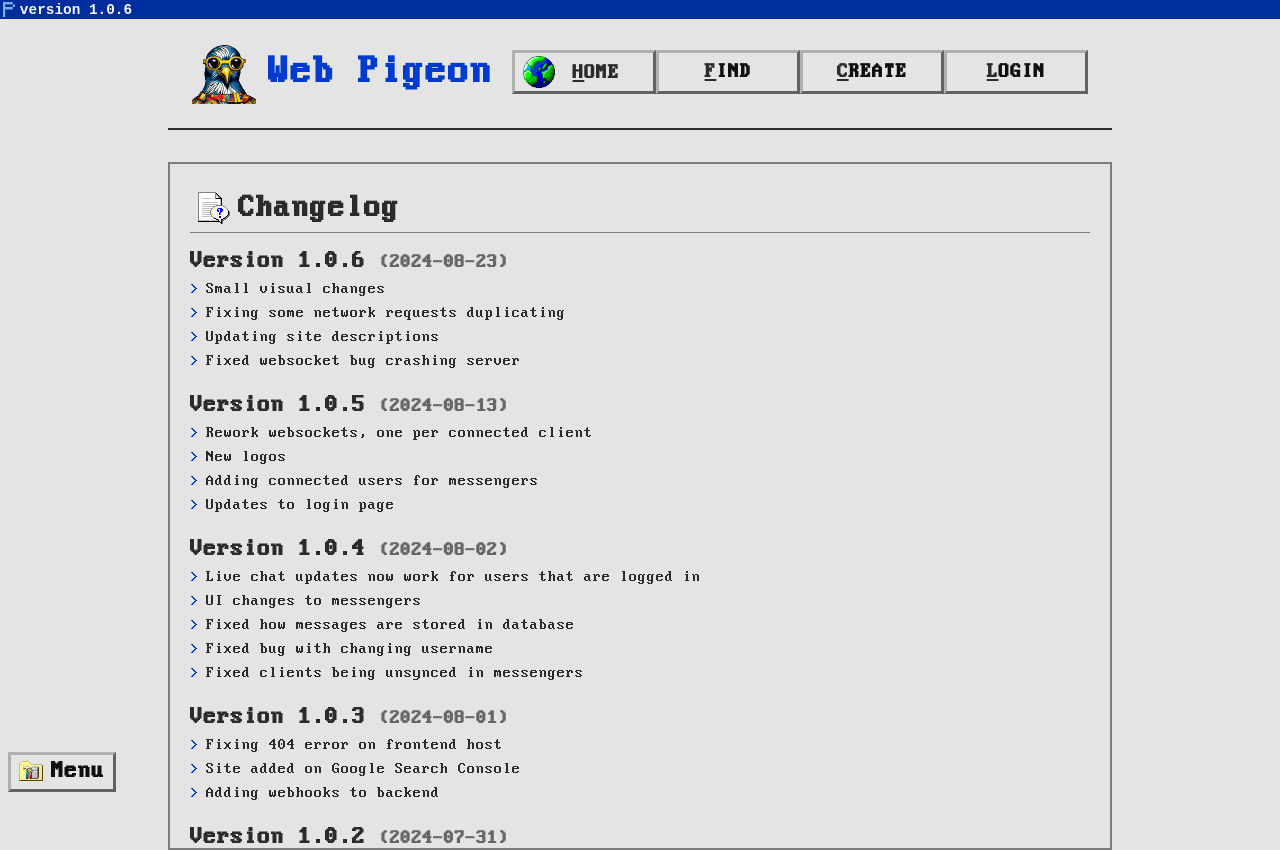
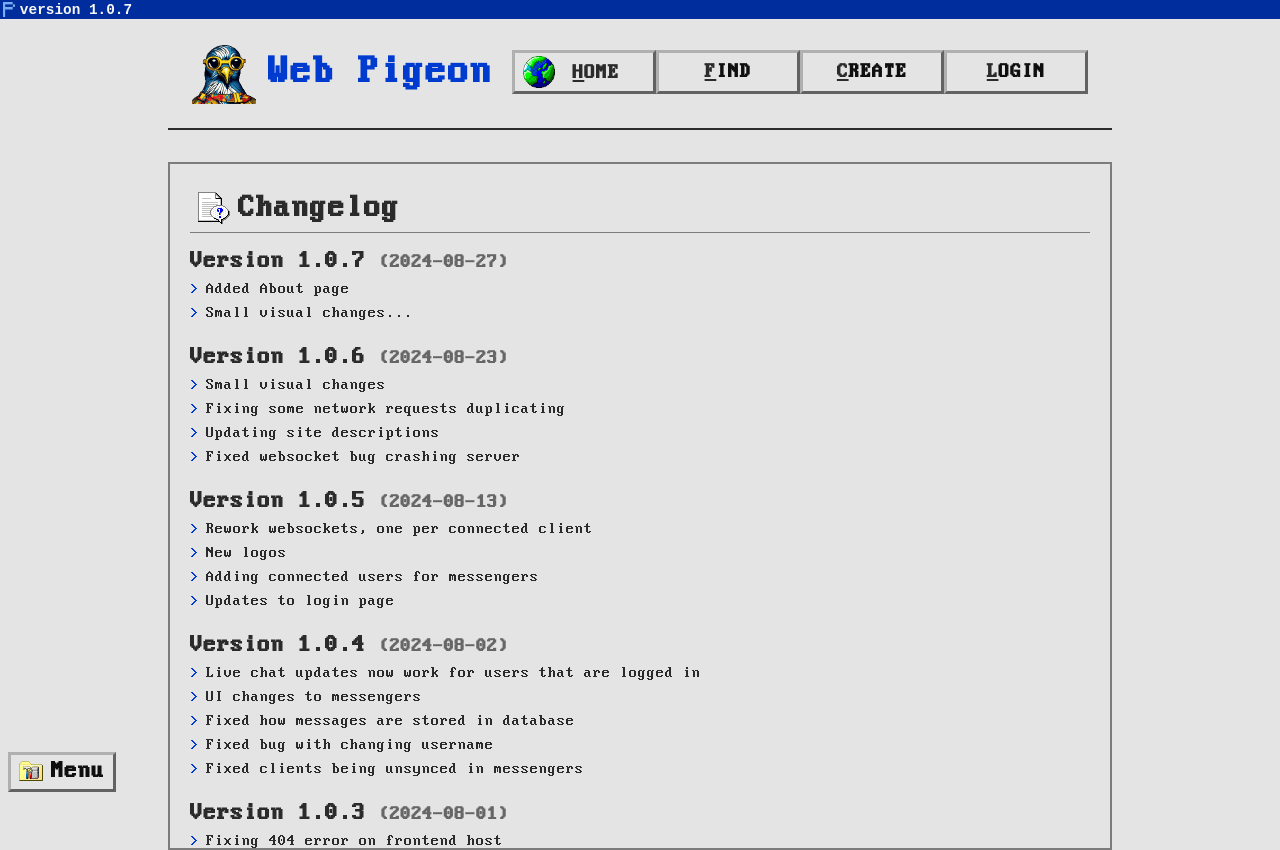
Before and after one commit to AndersJensen5004/WebPigeon, a React (Create React App) app in the folder web-pigeon/: page /changelog in a window 1280 px wide. Built offline with nearby package versions, Linux system fonts and the light colour scheme.

Commit message:
search + about page structure

```diff
--- a/web-pigeon/src/App.js
+++ b/web-pigeon/src/App.js
@@ -13,6 +13,8 @@ import EditUsername from './components/Profile/EditUsername.js';
 import EditPassword from './components/Profile/EditPassword.js';
 import EditProfilePhoto from './components/Profile/EditProfilePhoto.js';
 import Changelog from './components/Changelog/Changelog.js';
+import About from './components/About/About.js';
+import Search from './components/Search/Search.js';
 
 function App() {
   return (
@@ -33,6 +35,8 @@ function App() {
             <Route exact path="/profile/:username/edit/password" element={<EditPassword/>} />
             <Route exact path="/profile/:username/edit/photo" element={<EditProfilePhoto/>} />
             <Route exact path="/changelog" element={<Changelog />} />
+            <Route exact path="/about" element={<About />} />
+            <Route exact path="Search" element={<Search />} />
             <Route path="*" element={<NotFound/>} />
           </Routes>
         </div>
--- a/web-pigeon/src/components/Changelog/versionInfo.js
+++ b/web-pigeon/src/components/Changelog/versionInfo.js
@@ -1,5 +1,13 @@
 // versionInfo.js
 export const versionHistory = [
+  {
+    version: "1.0.7",
+    date: "2024-08-27",
+    changes: [
+      "Added About page",
+      "Small visual changes..."
+    ]
+  },
   {
     version: "1.0.6",
     date: "2024-08-23",
--- /dev/null
+++ b/web-pigeon/src/components/Search/Search.js
@@ -0,0 +1,9 @@
+const Search = () => {
+    return (
+        <div className="Search">
+            <h1>Search</h1>
+        </div>
+    );
+}
+
+export default Search;
```
Also changed, not shown: web-pigeon/src/components/About/About.js (added).
